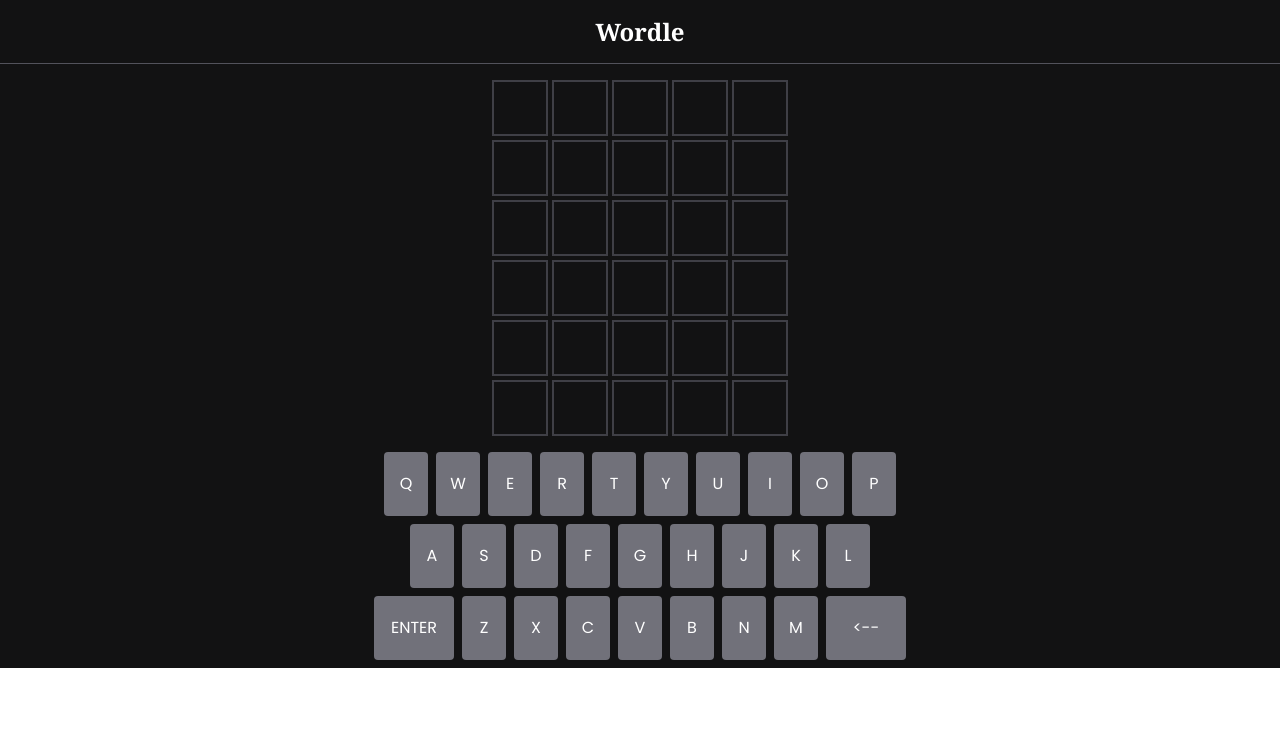
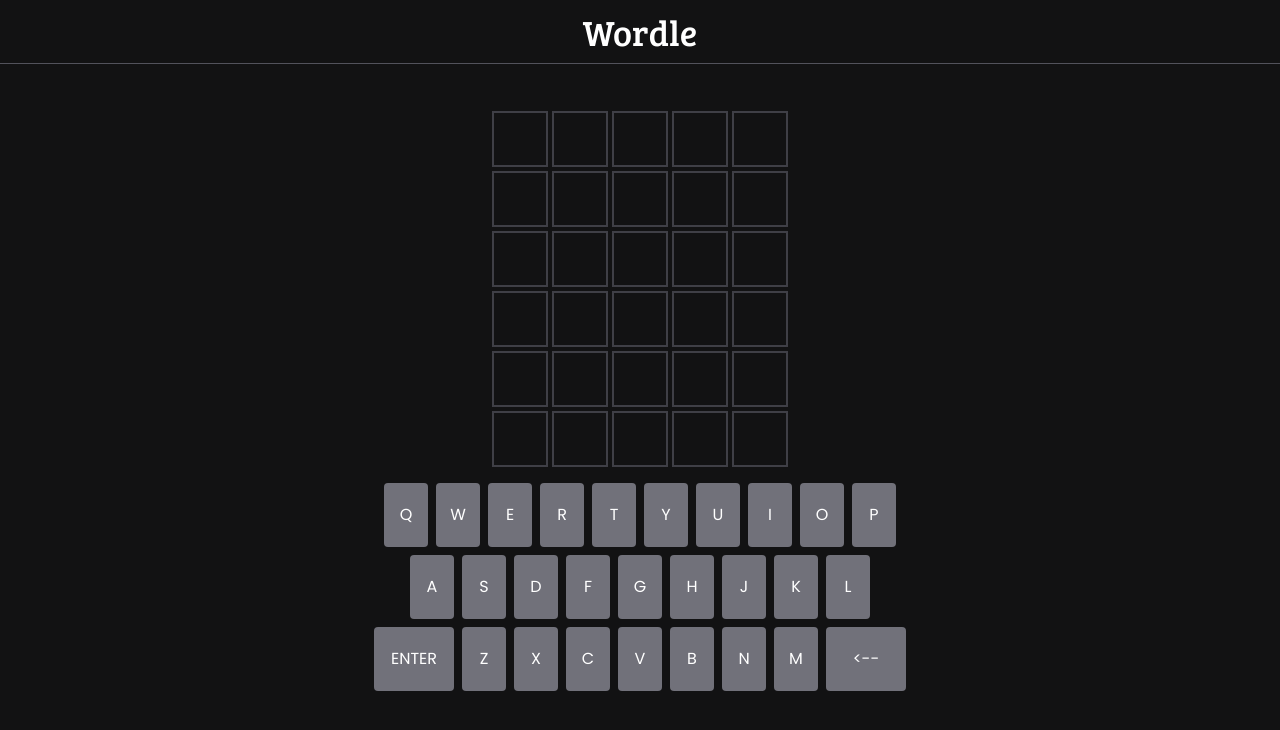
Before and after one commit to YouX24/wordle-clone, a React (Create React App) app: page / in a window 1280 px wide. Shown: the top 730 px of the page. Built offline with nearby package versions, Linux system fonts and the light colour scheme.

Commit message:
set up button event

```diff
--- a/package.json
+++ b/package.json
@@ -9,6 +9,7 @@
     "react": "^18.2.0",
     "react-dom": "^18.2.0",
     "react-scripts": "5.0.1",
+    "uuid": "^9.0.0",
     "web-vitals": "^2.1.4"
   },
   "scripts": {
--- a/src/App.js
+++ b/src/App.js
@@ -4,12 +4,28 @@
 import Keyboard from "./components/Keyboard";
 
 const App = () => {
+
+  const newGame = () => {
+    const tileLetter = []
+    for (let i = 0; i < 30; i++) {
+        tileLetter.push("")
+    }
+    return tileLetter
+  }
+
+  const [tile, setTile] = React.useState(newGame())
+  const [index, setIndex] = React.useState(0)
+
+  const prntTile = () => {
+    setTile(["2"])
+  }
+
   return (
-    <div className="">
+    <div className="h-screen bg-[#121213] font-poppins">
       <Header></Header>
-      <div className="p-1">
-        <Board></Board>
-        <Keyboard></Keyboard>
+      <div className="flex flex-col h-5/6 justify-center p-1">
+        <Board tile={tile}></Board>
+        <Keyboard pFun={prntTile}></Keyboard>
       </div>
     </div>
   );
--- a/src/components/Board.jsx
+++ b/src/components/Board.jsx
@@ -1,19 +1,9 @@
 import React from "react";
 import Tile from "./Tile"
 
-const Board = () => {
-
-
-    const newGame = () => {
-        const tileLetter = []
-        for (let i = 0; i < 30; i++) {
-            tileLetter.push("")
-        }
-        return tileLetter
-    }
-
-    const [tile, setTile] = React.useState(newGame())
-    const tileElements = tile.map(t => <Tile/>)
+const Board = (props) => {
+    console.log(props.tile)
+    const tileElements = props.tile.map(t => <Tile letter={t}/>)
 
     return (
         <div className="flex justify-center m-3">
--- a/src/components/Button.jsx
+++ b/src/components/Button.jsx
@@ -2,7 +2,7 @@
 
 const Button = (props) => {
     return(
-        <button className="text-white bg-zinc-500 rounded h-14 w-11 h-16 m-1">{props.letter}</button>
+        <button className="text-white bg-zinc-500 rounded h-14 w-11 h-16 m-1" onClick={props.pFun}>{props.letter}</button>
     )
 }
 
--- a/src/components/Header.jsx
+++ b/src/components/Header.jsx
@@ -4,7 +4,7 @@
 
     return (
         <header className="flex justify-center items-center h-16 border-b border-zinc-600">
-            <h1 className="wordle-title text-white text text-2xl">Wordle</h1>
+            <h1 className="font-bree wordle-title text-white text text-4xl">Wordle</h1>
         </header>
     )
 }
--- a/src/components/Keyboard.jsx
+++ b/src/components/Keyboard.jsx
@@ -2,14 +2,16 @@
 import Button from "./Button";
 import Largebtn from "./Largebtn";
 
-const Keyboard = () => {
+const Keyboard = (props) => {
     const rowOne = ["Q", "W", "E", "R", "T", "Y", "U", "I", "O", "P"]
     const rowTwo = ["A", "S", "D", "F", "G", "H", "J", "K", "L"]
     const rowThree = ["Z", "X", "C", "V", "B", "N", "M"]
 
-    const rowOneBtns = rowOne.map(b => <Button letter={b} />)
+    const rowOneBtns = rowOne.map(b => <Button letter={b} pFun={props.pFun}/>)
     const rowTwoBtns = rowTwo.map(b => <Button letter={b} />)
     const rowThreeBtns = rowThree.map(b => <Button letter={b} />)
+
+
 
     return (
         <div>
--- a/src/components/Tile.jsx
+++ b/src/components/Tile.jsx
@@ -2,8 +2,8 @@
 
 const Tile = (props) => {
     return (
-        <div className="border-2 border-zinc-700 bg-transparent h-14 w-14">
-            <h2>{props.letter}</h2>
+        <div className="border-2 border-zinc-700 bg-transparent h-14 w-14 flex justify-center items-center">
+            <h2 className="text-white text-4xl">{props.letter}</h2>
         </div>
     )
 }
--- a/src/index.css
+++ b/src/index.css
@@ -1,15 +1,5 @@
+@import url('https://fonts.googleapis.com/css2?family=Bree+Serif&family=Poppins:wght@400;700&display=swap');
+
 @tailwind base;
 @tailwind components;
 @tailwind utilities;
-
-#root {
-    background-color: #121213;
-}
-
-.wordle-title {
-    font-family: 'Noto Serif', serif;
-}
-
-* {
-    font-family: 'Poppins', sans-serif;
-}
--- a/tailwind.config.js
+++ b/tailwind.config.js
@@ -4,7 +4,12 @@
     "./src/**/*.{js,jsx,ts,tsx}",
   ],
   theme: {
-    extend: {},
+    extend: {
+      fontFamily: {
+        "bree": ['Bree Serif', 'serif'],
+        "poppins": ['Poppins', 'sans-serif']
+      },
+    },
   },
   plugins: [],
 }
```
Also changed, not shown: 1 other file (tests, documents, lock files or other folders).
